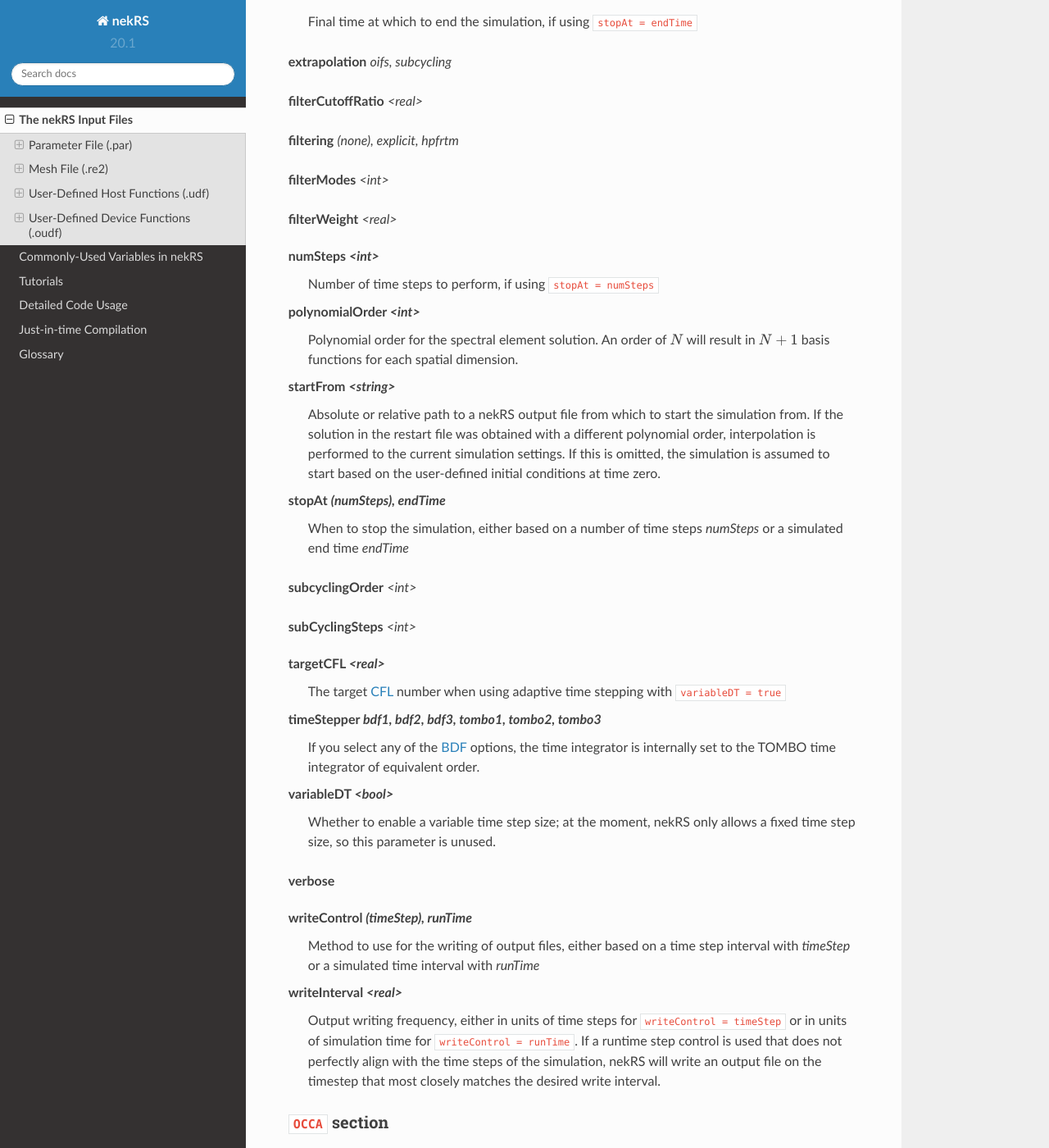
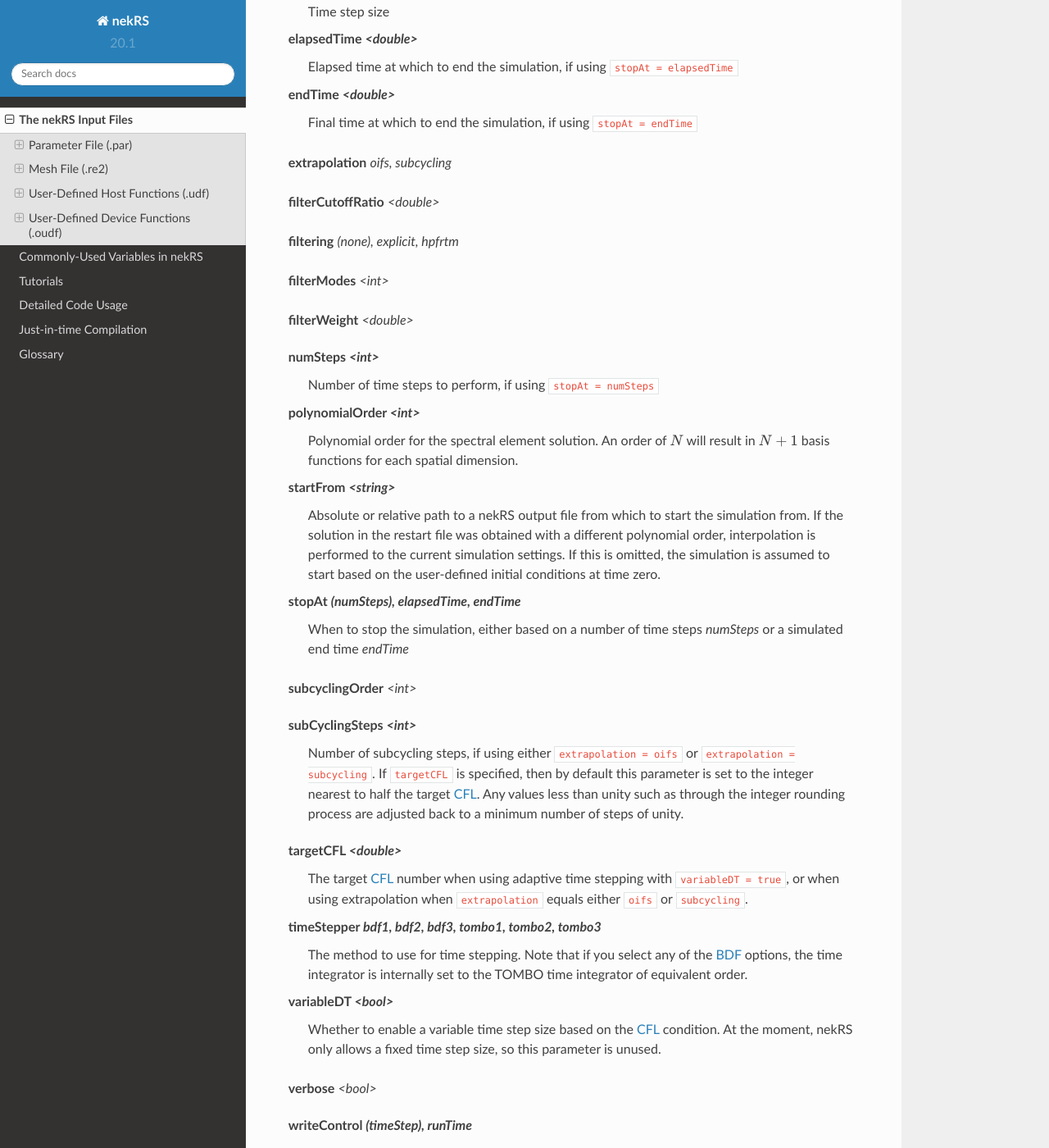
Before and after one commit to aprilnovak/nekRSDoc, a Sphinx documentation site: the page built from source/input_files.rst, in a window 1280 px wide and 1400 px high, scrolled down 2489 px. Shown: the whole window at 82% size. Built offline with Sphinx 7.4.7 and the Read the Docs theme 2.0.0, drawn with Linux system fonts in a browser that asks for light colours; some of the changed text lies outside the part shown.

Commit message:
Update GENERAL par parameters based on latest changes in nekRS.

```diff
--- a/source/input_files.rst
+++ b/source/input_files.rst
@@ -96,30 +96,38 @@
 
 **smootherType**
 
-**strongThreshold** *<real>*
+**strongThreshold** *<double>*
 
 ``GENERAL`` section
 ^^^^^^^^^^^^^^^^^^^
 
-**cubaturePolynomialOrder**
+**cubaturePolynomialOrder** *<int>*
+  Polynomial order for the cubature. If not specified, this defaults to the integer
+  closest to :math:`\frac{3}{2}(N + 1)` minus one, where :math:`N` is the polynomial
+  order.
+
+.. TODO: need better description of what cubature is
 
 **dealiasing** *<bool>*
 
-**dt** *<real>*
+**dt** *<double>*
   Time step size
 
-**endTime** *<real>*
+**elapsedTime** *<double>*
+  Elapsed time at which to end the simulation, if using ``stopAt = elapsedTime``
+
+**endTime** *<double>*
   Final time at which to end the simulation, if using ``stopAt = endTime``
 
 **extrapolation** *oifs, subcycling*
 
-**filterCutoffRatio** *<real>*
+**filterCutoffRatio** *<double>*
 
 **filtering** *(none), explicit, hpfrtm*
 
 **filterModes** *<int>*
 
-**filterWeight** *<real>*
+**filterWeight** *<double>*
 
 **numSteps** *<int>*
   Number of time steps to perform, if using ``stopAt = numSteps``
@@ -134,32 +142,41 @@
   interpolation is performed to the current simulation settings. If this is omitted, the
   simulation is assumed to start based on the user-defined initial conditions at time zero.
 
-**stopAt** *(numSteps), endTime*
+**stopAt** *(numSteps), elapsedTime, endTime*
   When to stop the simulation, either based on a number of time steps *numSteps* or a simulated
   end time *endTime*
 
 **subcyclingOrder** *<int>*
 
 **subCyclingSteps** *<int>*
+  Number of subcycling steps, if using either ``extrapolation = oifs`` or ``extrapolation = subcycling``.
+  If ``targetCFL`` is specified, then by default this parameter is set to the integer nearest to
+  half the target :term:`CFL`. Any values less than unity such as through the integer rounding process
+  are adjusted back to a minimum number of steps of unity.
 
-**targetCFL** *<real>*
-  The target :term:`CFL` number when using adaptive time stepping with ``variableDT = true``
+.. TODO: better description of what subcycling is
+
+**targetCFL** *<double>*
+  The target :term:`CFL` number when using adaptive time stepping with ``variableDT = true``, or
+  when using extrapolation when ``extrapolation`` equals either ``oifs`` or ``subcycling``.
 
 **timeStepper** *bdf1, bdf2, bdf3, tombo1, tombo2, tombo3*
-  If you select any of the :term:`BDF` options, the time integrator is internally set to
+  The method to use for time stepping. Note that
+  if you select any of the :term:`BDF` options, the time integrator is internally set to
   the :term:`TOMBO` time integrator of equivalent order.
 
 **variableDT** *<bool>*
-  Whether to enable a variable time step size; at the moment, nekRS only allows a fixed
+  Whether to enable a variable time step size based on the :term:`CFL<CFL>` condition.
+  At the moment, nekRS only allows a fixed
   time step size, so this parameter is unused.
 
-**verbose**
+**verbose** *<bool>*
 
 **writeControl** *(timeStep), runTime*
   Method to use for the writing of output files, either based on a time step interval with
   *timeStep* or a simulated time interval with *runTime*
 
-**writeInterval** *<real>*
+**writeInterval** *<double>*
   Output writing frequency, either in units of time steps for ``writeControl = timeStep`` or
   in units of simulation time for ``writeControl = runTime``. If a runtime step control is
   used that does not perfectly align with the time steps of the simulation, nekRS will write
@@ -191,7 +208,7 @@
 
 **residualProjectionVectors** *<int>*
 
-**residualTol** *<real>*
+**residualTol** *<double>*
 
 **smootherType** *additive, asm, chebyshev, chebyshev+ras, chebyshev+asm, ras*
 
@@ -235,7 +252,7 @@
   Array of strings describing the boundary condition to be applied to each sideset, ordered
   by sideset ID.
 
-**conductivity** *<real>*
+**conductivity** *<double>*
   Constant thermal conductivity; if a negative value is provided, the thermal conductivity
   is internally set to :math:`1/|k|`, where :math:`k` is the value of the ``conductivity``
   key. If not specified, this defaults to :math:`1.0`.
@@ -246,9 +263,9 @@
 
 **residualProjectionVectors** *<int>*
 
-**residualTol** *<real>*
+**residualTol** *<double>*
 
-**rhoCp** *<real>*
+**rhoCp** *<double>*
   Constant volumetric isobaric specific heat. If not specified, this defaults to :math:`1.0`.
 
 **solver** *none*
@@ -261,7 +278,7 @@
   Array of strings describing the boundary condition to be applied to each sideset, ordered
   by sideset ID.
 
-**density** *<real>*
+**density** *<double>*
   Constant fluid density. If not specified, this defaults to :math:`1.0`.
 
 **residualProjection** *<bool>*
@@ -270,13 +287,13 @@
 
 **residualProjectionVectors** *<int>*
 
-**residualTol** *<real>*
+**residualTol** *<double>*
 
 **solver** *none*
   You can turn off the solution of the flow (velocity and pressure) by setting the solver
   to ``none``.
 
-**viscosity** *<real>*
+**viscosity** *<double>*
   Constant dynamic viscosity; if a negative value is provided, the dynamic viscosity is
   internally set to :math:`1/|\mu|`, where :math:`\mu` is the value of the ``viscosity`` key.
   If not specified, this defaults to :math:`1.0`.
```
Also changed, not shown: other parts of source/input_files.rst (+5 -5 lines).
